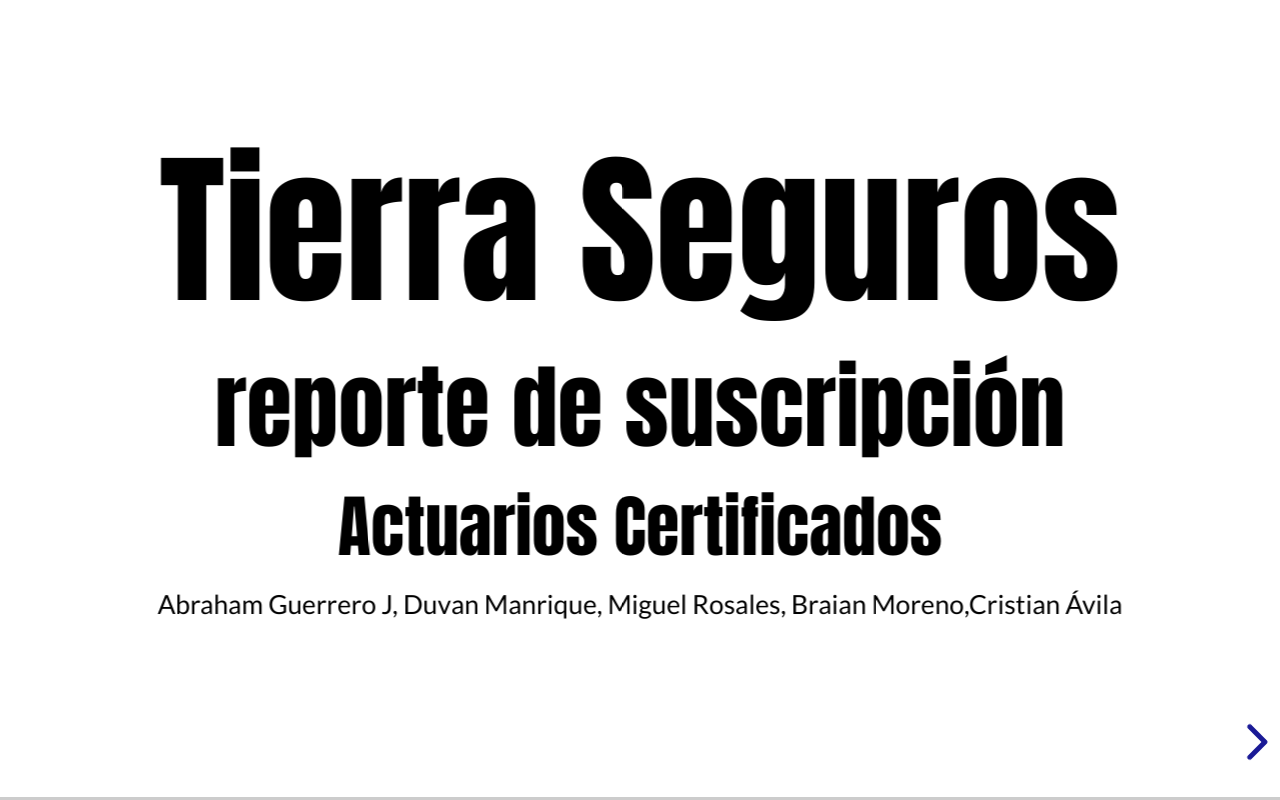
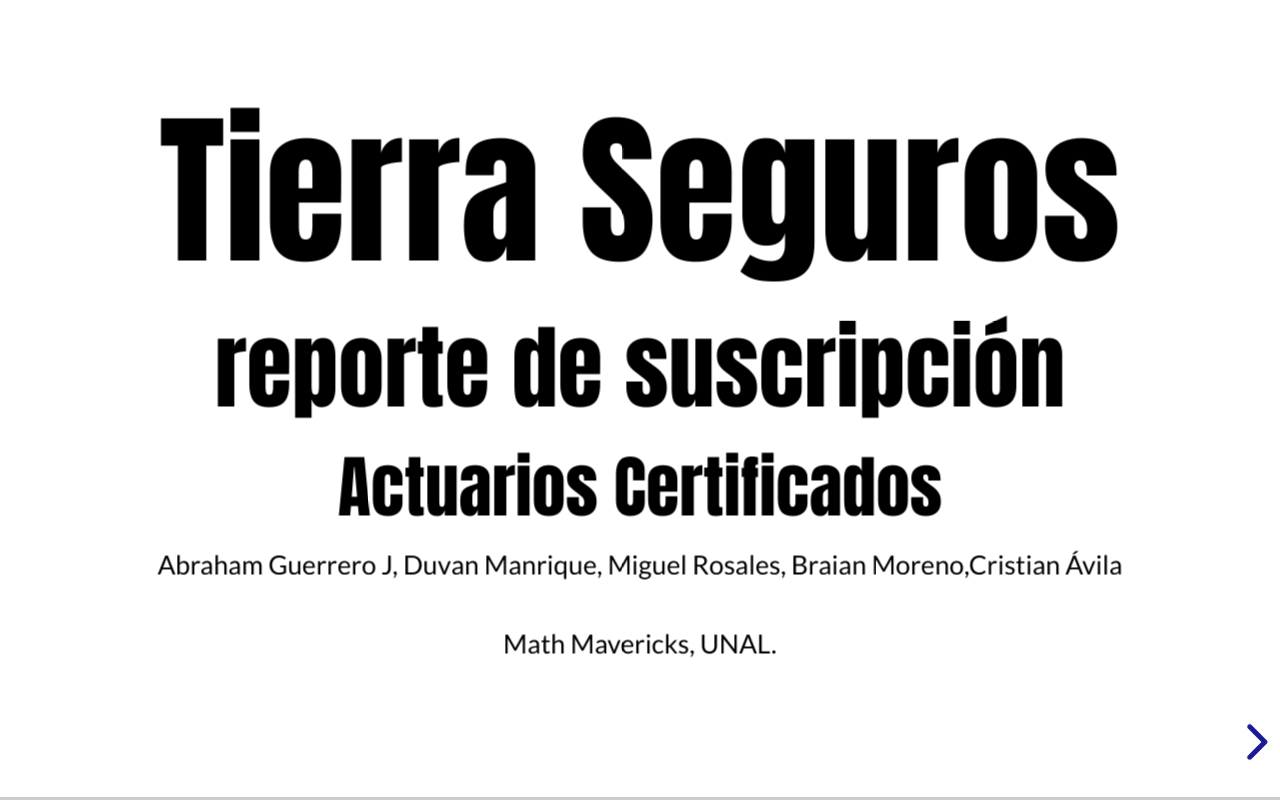
Before and after one commit to abrahamgj44/casoCAS, a website: page docs/index.html in a window 1280 px wide. Drawn offline with Linux system fonts and the light colour scheme; a web font is replaced by a local one.

Commit message:
nombre equipo

```diff
--- a/docs/index.html
+++ b/docs/index.html
@@ -52,6 +52,9 @@
 					</h3>
 					<p>
 						<small>Abraham Guerrero J, Duvan Manrique, Miguel Rosales, Braian Moreno,Cristian Ávila</small>
+					</p>
+					<p>
+						<small>Math Mavericks, UNAL.</small>
 					</p>
 				</section>
 
```
